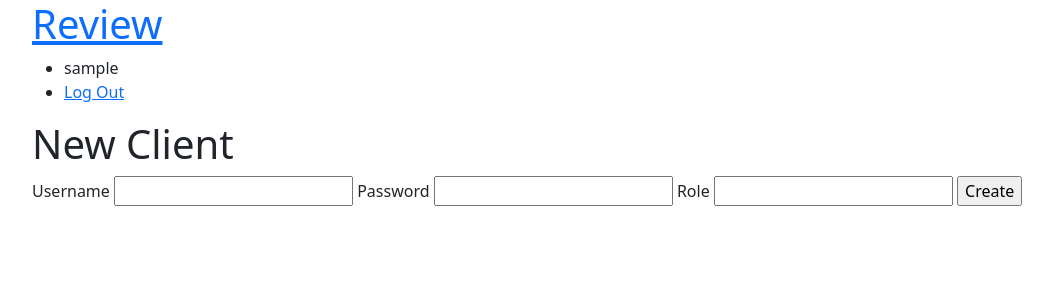
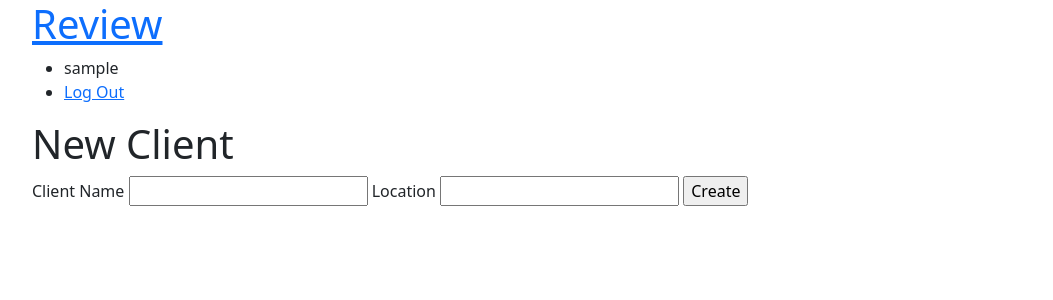
Before and after one commit to Iryna-Slynko/feedback-recognition, a Flask app: page /client/new in a window 1280 px wide. Shown: the top 300 px of the page, without its empty margins (50-1103 px from the left). Run offline with Flask 2, Linux system fonts and the light colour scheme; the visitor is signed in with stand-in values (Sample User, id 1); data comes from the database, SQL or seed files in the repository.

Commit message:
Fix client create
* Add proper fields
* Fix parameters for creation
* Validate missing parameters before checking uniqueness

```diff
--- a/server/client.py
+++ b/server/client.py
@@ -13,24 +13,28 @@ bp = Blueprint('client', __name__, url_prefix='/client')
 @admin_required
 def create():
     if request.method == 'POST':
-        client_name = request.form['client']
-        location_id = request.form['location_id']
+        client_name = request.form.get('client_name')
+        location_id = request.form.get('location_id')
         db = get_db()
         error = None
-        if (
-            db.execute("SELECT id FROM client WHERE client = ?",
+        if not client_name:
+            error = 'Please enter the client name'
+        elif not location_id:
+            error = 'Please enter the location id'
+        elif (
+            db.execute("SELECT client_id FROM client WHERE client = ?",
                        (client_name,)).fetchone()
             is not None
         ):
-            error = 'User already exists.'
+            error = 'Client already exists.'
         if error is None:
             token = token_urlsafe(30)
             db.execute(
-                "INSERT INTO client (client, token, token_start, location_id) VALUES (?, ?, ?)",
+                "INSERT INTO client (client, token, token_start, location_id) VALUES (?, ?, ?, ?)",
                 (client_name, generate_password_hash(token), token[0:3], location_id),
             )
             db.commit()
-            return redirect(url_for('user.index'))
+            return render_template('client/show.html', token=token, client_name=client_name)
 
         flash(error)
 
--- a/server/templates/client/new.html
+++ b/server/templates/client/new.html
@@ -6,17 +6,11 @@
 
 {% block content %}
 <form method="post">
-    <label for="title">Username</label>
-    <input name="title" id="title" value="{{ request.form['username'] }}" required>
-    <label for="password">Password</label>
-    <input name="password" id="password" type="password" required>
-    <label for="role">Role</label>
-    <input list="roles" name="role" id="role" required value="{{ request.form['role'] }}">
+    <label for="client_name">Client Name</label>
+    <input name="client_name" id="client_name" value="{{ request.form['client_name'] }}" required>
+    <label for="location_id">Location</label>
+    <input name="location_id" id="location_id" value="{{ request.form['location_id'] }}" required>
 
-    <datalist id="roles">
-        <option value="user">
-        <option value="admin">
-    </datalist>
     <input type="submit" value="Create">
 </form>
 {% endblock %}
```
